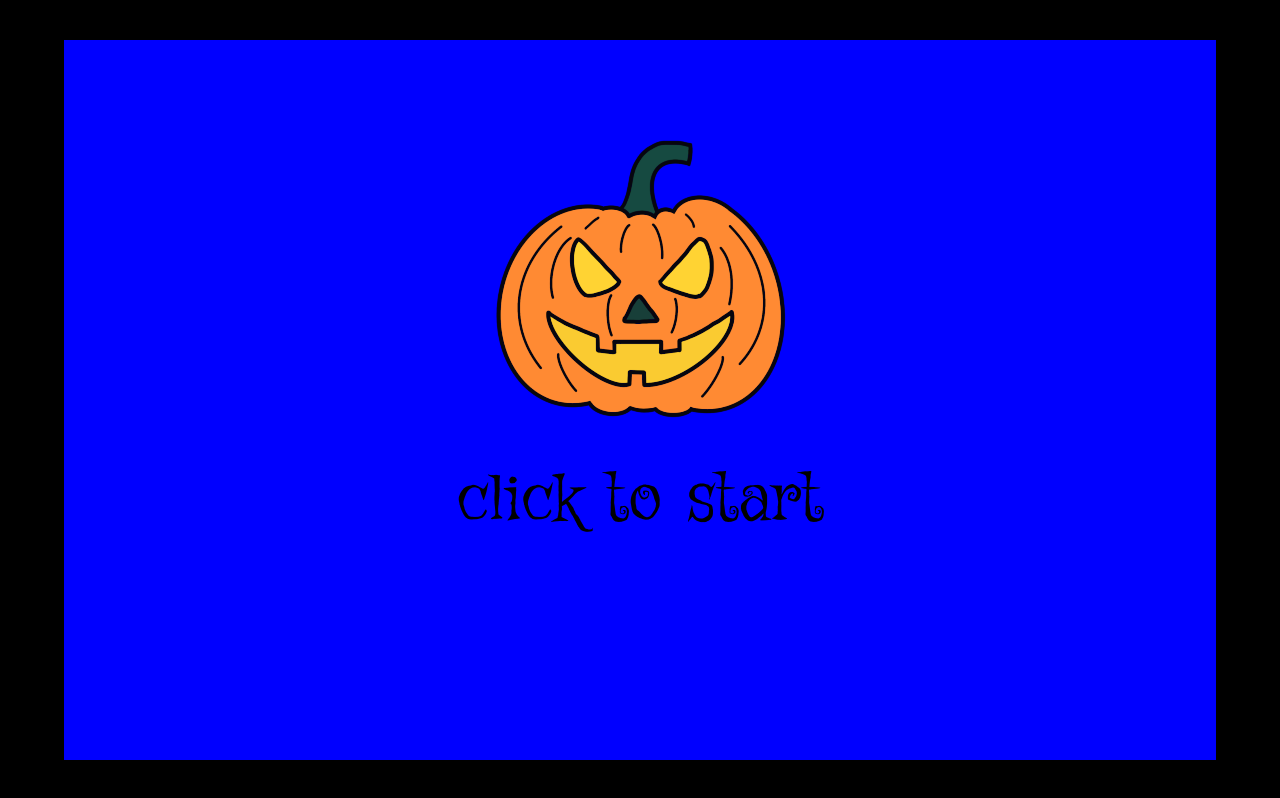
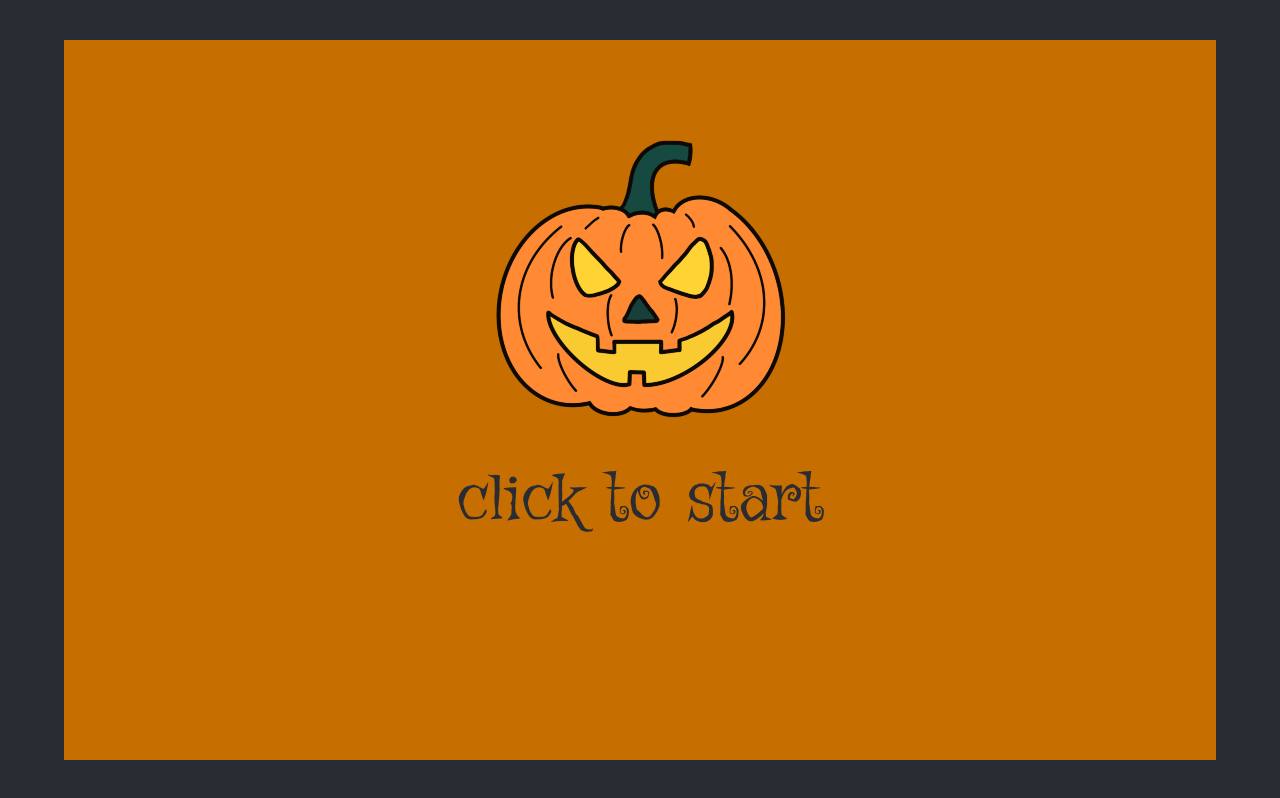
Before and after one commit to zelenolis/blast-game, a website built with webpack: page src/index.html in a window 1280 px wide. Built offline with nearby package versions, Linux system fonts and the light colour scheme.

Commit message:
feat: add custom colors

```diff
--- a/src/constants.js
+++ b/src/constants.js
@@ -1,6 +1,6 @@
-// Game consts
-
-export const baseColor = 'blue'
+export const darkColor = '#292c33'
+export const lightColor = 'white'
+export const baseColor = '#C76E00'
 
 // Field size X * Y
 export const filedX = 10
--- a/src/style.css
+++ b/src/style.css
@@ -10,7 +10,7 @@ body {
     margin: 0;
     width: 100vw;
     height: 100vh;
-    background: black;
+    background: #292c33;
 }
 
 #container {
--- a/src/visuals/welcome.js
+++ b/src/visuals/welcome.js
@@ -1,4 +1,4 @@
-import { baseColor } from '../constants.js'
+import { baseColor, darkColor } from '../constants.js'
 import Pumpkin from '../assets/pumpkin.png'
 
 const container = document.getElementById('container')
@@ -30,7 +30,7 @@ export function startScreen() {
 
     document.fonts.load('10pt "Scary"').then(() => {
         ctx.font = '70px Scary'
-        ctx.fillStyle = 'black'
+        ctx.fillStyle = darkColor
         ctx.textAlign = "center"
         ctx.fillText('click to start', canvasW / 2, canvasH - canvasH / 3)
     })
```
